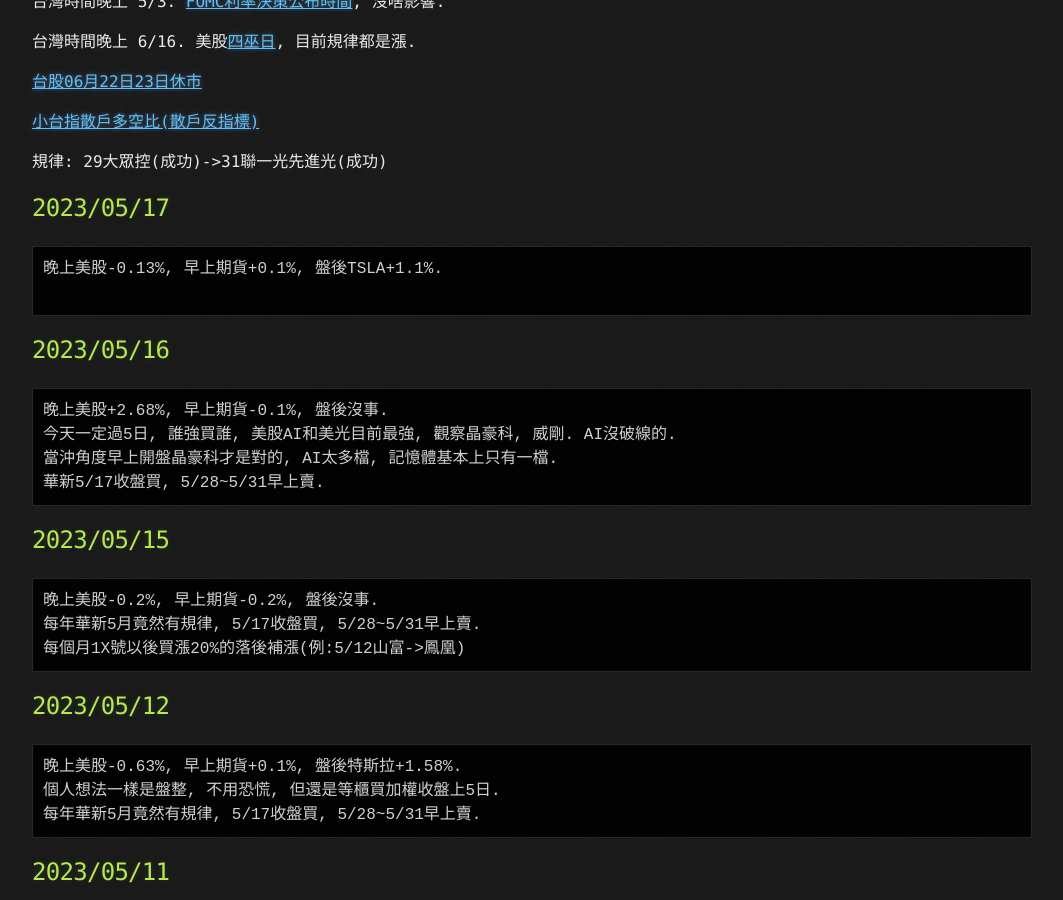
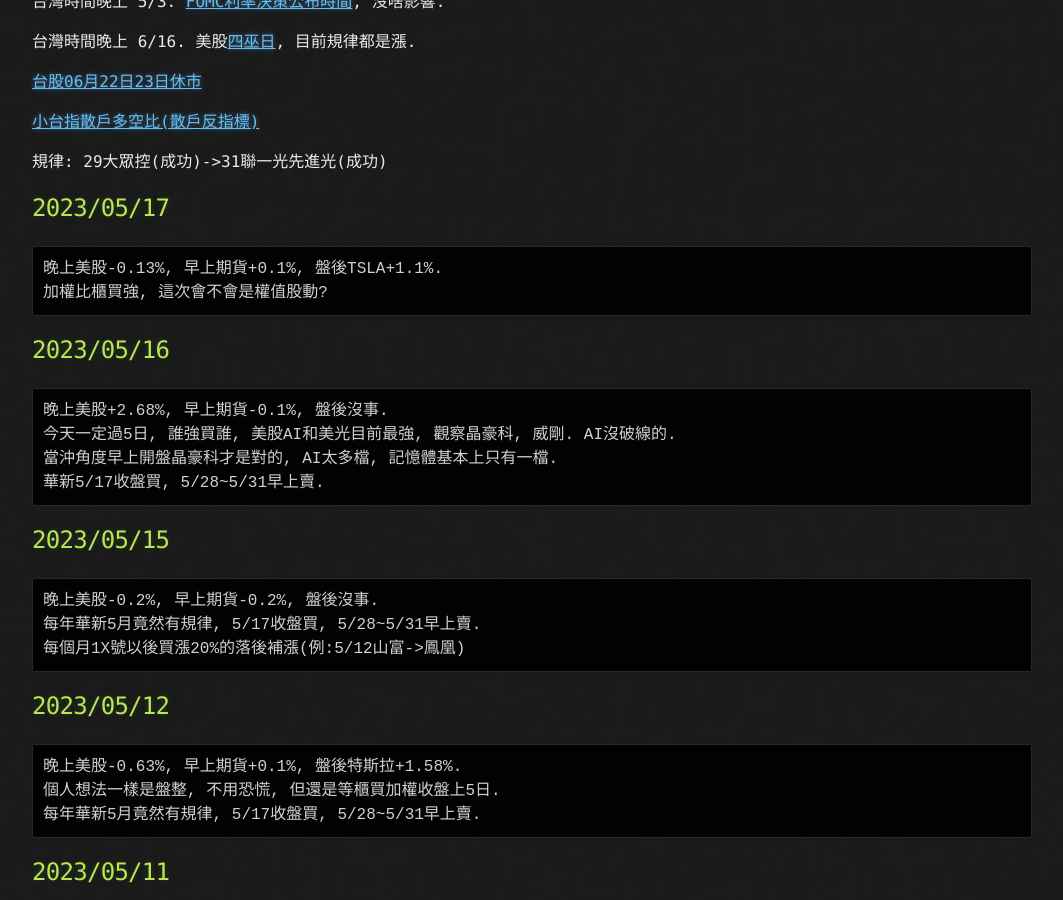
Before and after one commit to lepg5487/Stock_God, a Jekyll site: the page built from index.md, in a window 1280 px wide and 900 px high, scrolled down 388 px. Shown: the whole window, without its empty margins (108-1171 px from the left). Built offline with Jekyll 4.4.1, drawn with Linux system fonts in a browser that asks for light colours; our own code applies the rules of GitHub Pages for plain Markdown files.

Commit message:
Update index.md

````diff
--- a/index.md
+++ b/index.md
@@ -21,7 +21,7 @@ layout: testlayouts
 ## 2023/05/17
 ```
 晚上美股-0.13%, 早上期貨+0.1%, 盤後TSLA+1.1%.
-
+加權比櫃買強, 這次會不會是權值股動?
 ```
 
 ## 2023/05/16
````
